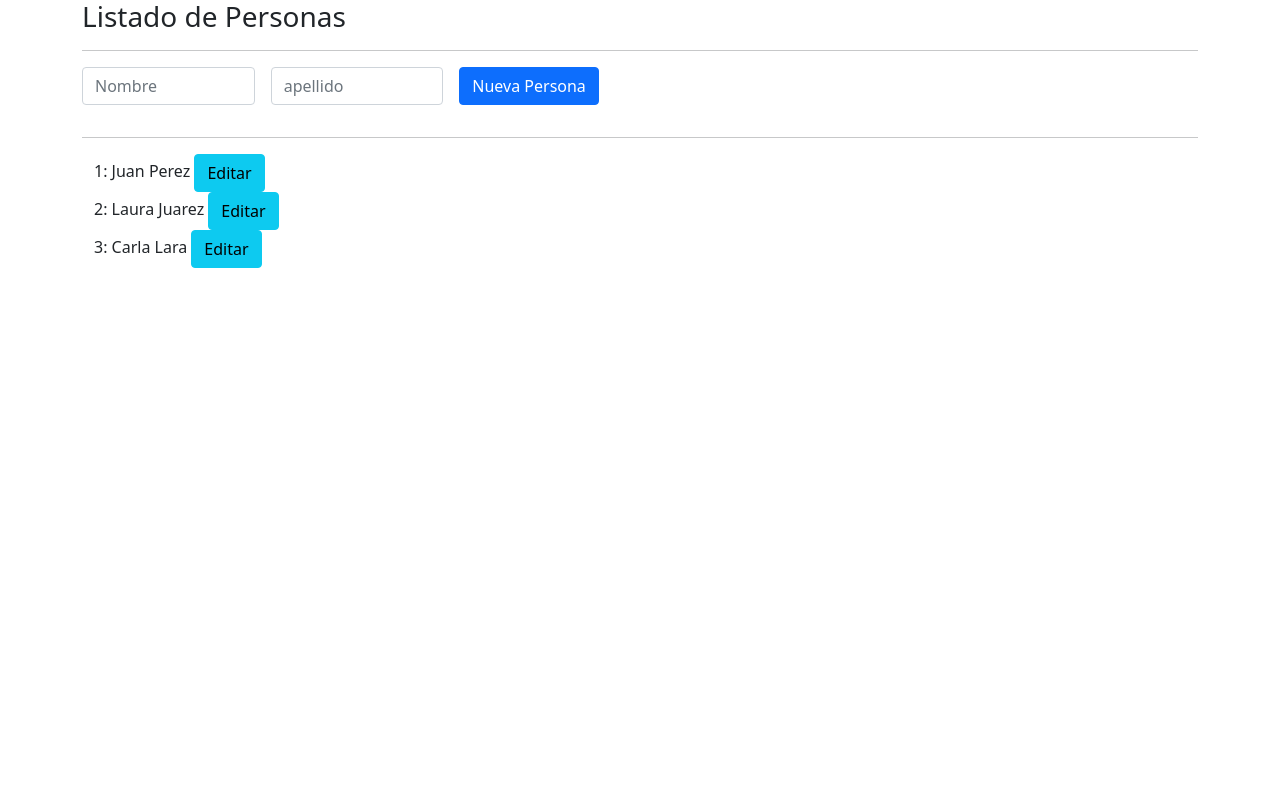
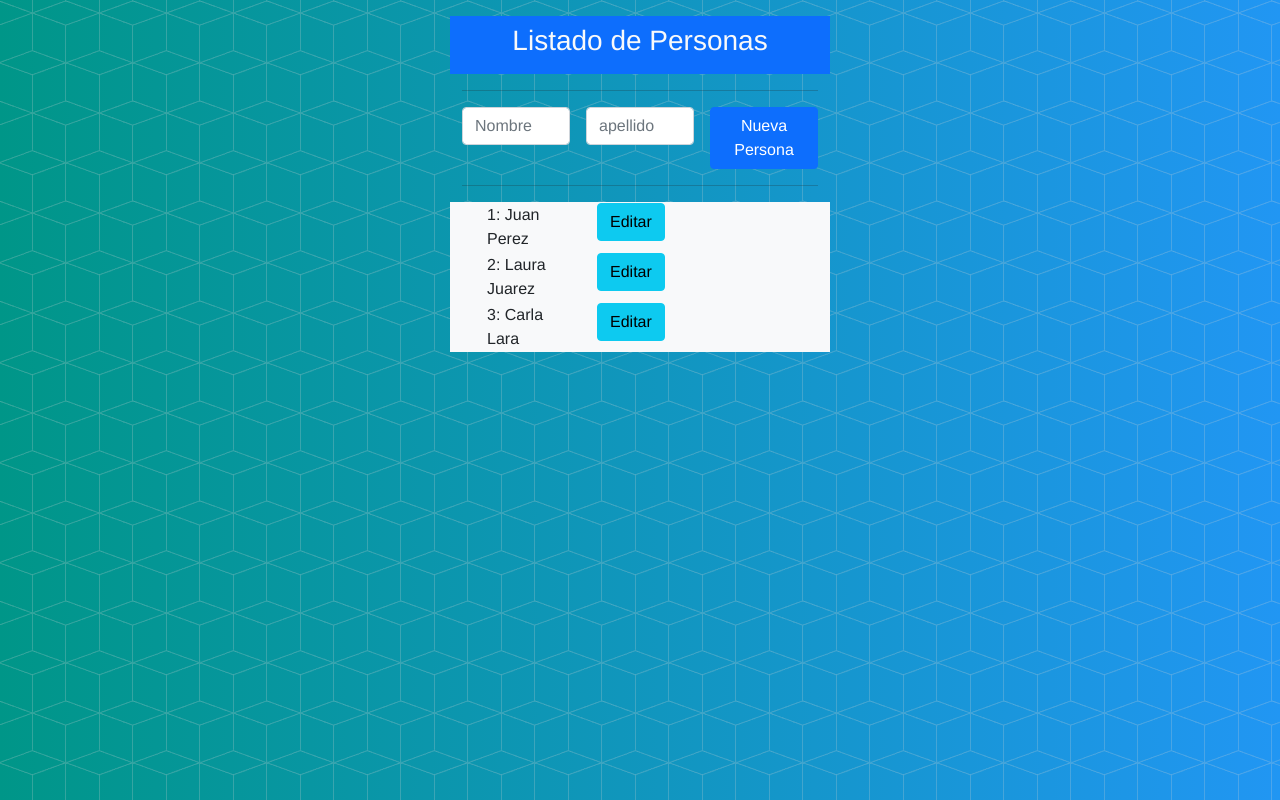
Before and after one commit to cfdavilal/curso_angular, an Angular app: page / in a window 1280 px wide. Shown: the top 800 px of the page. Built offline with nearby package versions, Linux system fonts and the light colour scheme.

Commit message:
Añadiendo estilos al listado de personas

```diff
--- a/src/app/app.module.ts
+++ b/src/app/app.module.ts
@@ -12,7 +12,7 @@ import { ListadoPersonaComponent } from './listado-persona/listado-persona.compo
 import { FormularioComponent } from './formulario/formulario.component';
 import { FormCalculadoraComponent } from './form-calculadora/form-calculadora.component';
 import { ResultadoCalculadoraComponent } from './resultado-calculadora/resultado-calculadora.component';
-import { LoggingService } from './loggingService.service';
+import { LoggingService } from './LoggingService.service';
 import { PersonasService } from './personas.service';
 
 @NgModule({
--- a/src/app/formulario/formulario.component.html
+++ b/src/app/formulario/formulario.component.html
@@ -1,6 +1,7 @@
+<div class="container-fuild">
   <form class="row g-3">
     <!-- Añade elementos al formulario de manera horizontal!! -->
-  <div class="mb-3 col-md-2">
+    <div class="mb-3 col-md-4">
       <label for="nombre" class="visually-hidden-focusable">Nombre</label>
       <input
         type="text"
@@ -11,7 +12,7 @@
         #nombreInput
       />
     </div>
-  <div class="mb-3 col-md-2">
+    <div class="mb-3 col-md-4">
       <label for="apellido" class="visually-hidden-focusable">Apellido</label>
       <input
         type="text"
@@ -22,9 +23,10 @@
         #apellidoInput
       />
     </div>
-  <div class="col">
+    <div class="col-md-4">
       <button type="submit" class="btn btn-primary" (click)="agregarPersona()">
         Nueva Persona
       </button>
     </div>
   </form>
+</div>
--- a/src/app/formulario/formulario.component.ts
+++ b/src/app/formulario/formulario.component.ts
@@ -7,7 +7,7 @@ import {
   ViewChild,
 } from '@angular/core';
 import { Persona } from '../listado-personas/Persona.model';
-import { LoggingService } from '../loggingService.service';
+import { LoggingService } from '../LoggingService.service';
 import { PersonasService } from '../personas.service';
 
 @Component({
--- a/src/app/listado-persona/listado-persona.component.html
+++ b/src/app/listado-persona/listado-persona.component.html
@@ -1,11 +1,14 @@
-<div class="container">
-    <div class="row">
-        <!-- Recorrido del listado de personas -->
-      <div class="col">
-        <div >
-          {{ indice + 1 }}: {{ persona.nombre }} {{ persona.apellido }}
-          <button type="submit" class="btn btn-info" (click)='emitirSaludo()'> Editar</button>
-        </div>
-      </div>
+<div class="container border border-light">
+  <!-- Recorrido del listado de personas -->
+  <div class="row">
+    <div class="col-4">
+      {{ indice + 1 }}: {{ persona.nombre }} {{ persona.apellido }}
     </div>
+    <div class="col-4">
+      <button type="submit" class="btn btn-info" (click)="emitirSaludo()">
+        Editar
+      </button>
+    </div>
+    <div class="col-4"></div>
   </div>
+</div>
--- a/src/app/listado-personas/listado-personas.component.html
+++ b/src/app/listado-personas/listado-personas.component.html
@@ -1,14 +1,38 @@
+<div class="container-fluid bg-all">
   <div class="container">
-  <div class="col">
+    <div class="row">
+      <div class="col-4"></div>
+      <div class="col-4 bg-primary mt-3 text-center p-2 text-light">
         <h3>{{ titulo }}</h3>
       </div>
+      <div class="col-4"></div>
+    </div>
+  </div>
+  <div class="container">
+    <div class="row">
+      <div class="col-4"></div>
+      <div class="col-4">
         <hr />
         <!-- Formulario -->
-  <app-formulario (personaCreada)="personaAgregada($event)"></app-formulario>
+        <app-formulario
+          (personaCreada)="personaAgregada($event)"
+        ></app-formulario>
         <hr />
+      </div>
+      <div class="col-4"></div>
+    </div>
+  </div>
+  <div class="container">
+    <div class="row">
+      <div class="col-md-4"></div>
+      <div class="col-md-4 bg-light">
         <app-listado-persona
           *ngFor="let personaElemento of personas; let i = index"
           [persona]="personaElemento"
           [indice]="i"
         ></app-listado-persona>
       </div>
+      <div class="col-md-4"></div>
+    </div>
+  </div>
+</div>
--- a/src/app/persona/persona.component.html
+++ b/src/app/persona/persona.component.html
@@ -1,4 +1,4 @@
-<p>
+<p class="bg-success text-white">
     Nombre: {{getNombre()}}
     Apellido: {{getApellido()}}
     Edad: {{getEdad() + 1 }}
--- a/src/app/personas.service.ts
+++ b/src/app/personas.service.ts
@@ -1,6 +1,7 @@
 import { EventEmitter, Injectable } from '@angular/core';
 import { Persona } from './listado-personas/Persona.model';
-import { LoggingService } from './loggingService.service';
+//import { LoggingService } from './loggingService.service';
+import { LoggingService } from './LoggingService.service';
 
 @Injectable()
 export class PersonasService {
--- a/src/index.html
+++ b/src/index.html
@@ -8,6 +8,6 @@
   <link rel="icon" type="image/x-icon" href="favicon.ico">
 </head>
 <body>
-  <app-root></app-root>
+  <app-root class="fondo"></app-root>
 </body>
 </html>
--- a/src/styles.css
+++ b/src/styles.css
@@ -1 +1,14 @@
-/* You can add global styles to this file, and also import other style files */
+.bg-persona{
+    background-color: rgb(94, 209, 138);
+}
+.bg-all {
+    background-color: #2196F3;
+    min-height: 1000px;
+    font-family: 'helvetica neue';
+    background: url(./assets/bg-pattern.png), #2196F3;
+    background: url(./assets/bg-pattern.png), -webkit-gradient(linear, right top, left top, from(#2196F3), to(#009688));
+    background: url(./assets/bg-pattern.png), linear-gradient(to left, #2196F3, #009688)
+  }
+  .boton{
+      border-radius: 30%;
+  }
```
Also changed, not shown: src/assets/bg-pattern.png (added). Lines whose indentation alone changed are shown as unchanged.
